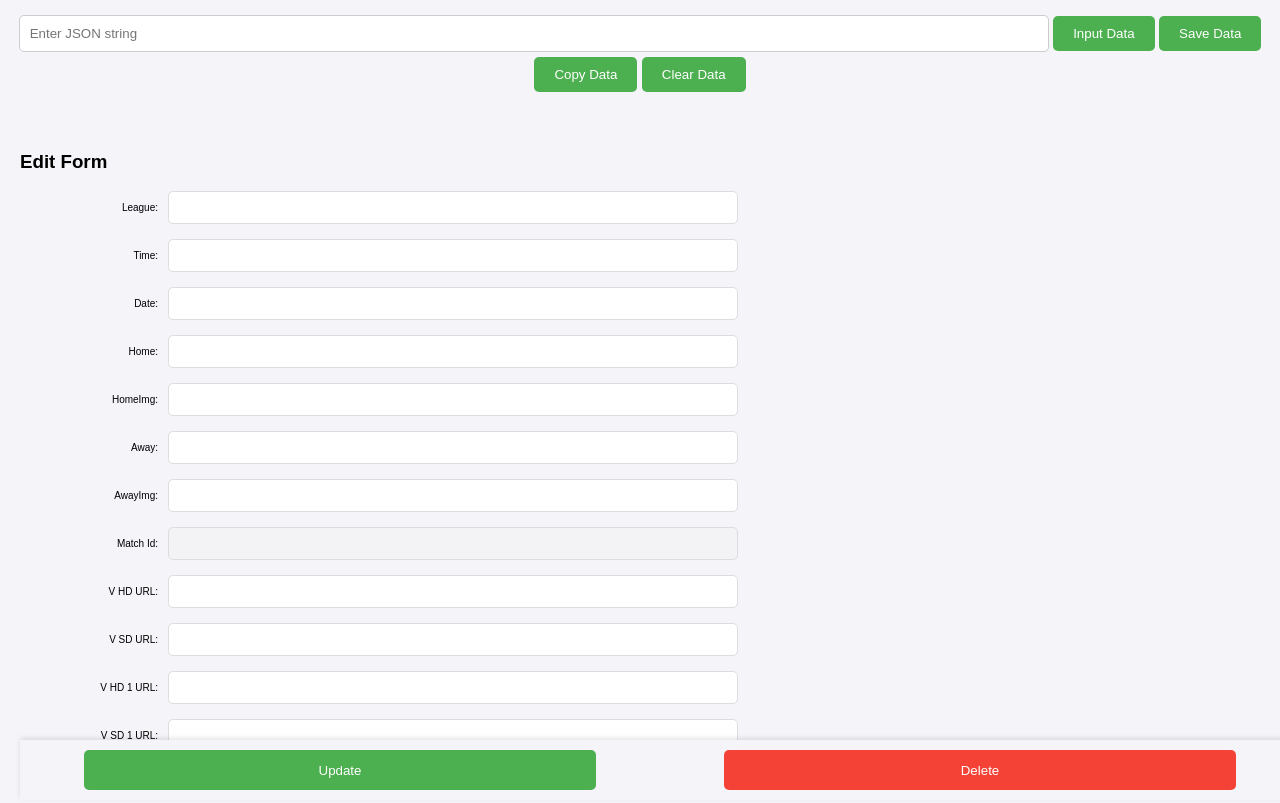
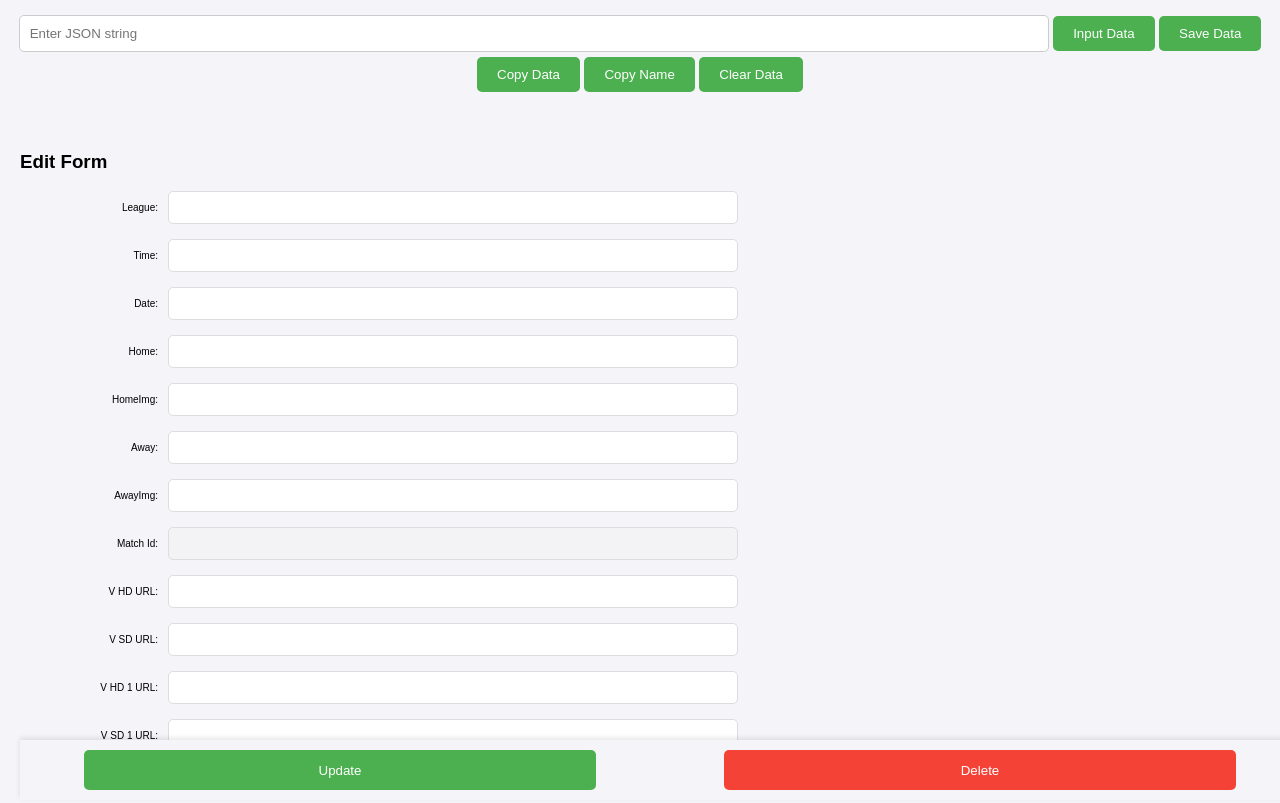
Before and after one commit to shinexdev/admin-panel, a plain HTML site: page index.html in a window 1280 px wide. Shown: the top 803 px of the page. Drawn offline with Linux system fonts and the light colour scheme.

Commit message:
Edit Copy Name

```diff
--- a/index.html
+++ b/index.html
@@ -164,6 +164,7 @@
         <button onclick="loadData()">Input Data</button>
         <button onclick="saveToLocal()">Save Data</button>
         <button onclick="copyCard()">Copy Data</button>
+        <button onclick="copyName()">Copy Name</button>
         <button onclick="clearLocal()">Clear Data</button>
     </div>
 
@@ -469,7 +470,36 @@
         }
         console.log(script);
     }
+    function copyName() {
+        var nameMatches = '';
 
+        // Loop through the cards and get their data
+        cardData.forEach(card => {
+
+            const league = card.league;
+            const home = card.home_name;
+            const away = card.away_name;
+            const date = card.date;
+            const time = card.time;
+            nameMatches +=
+                `🏆${league}\n` +
+                `⏰${date} (${time})\n` +
+                `${home} 🆚 ${away}\n`
+            ;
+        });
+        const clipboardItem = new ClipboardItem({
+            "text/plain": new Blob(
+                [nameMatches.trim()],
+                {type: "text/plain"}
+            ),
+            "text/html": new Blob(
+                [nameMatches.trim()],
+                {type: "text/html"}
+            ),
+        });
+        navigator.clipboard.write([clipboardItem]);
+        console.log(`${nameMatches}`);
+    }
     function deleteCard() {
         const cardId = document.getElementById('editForm').dataset.id;
         cardData = cardData.filter(card => card.id !== cardId);
```
